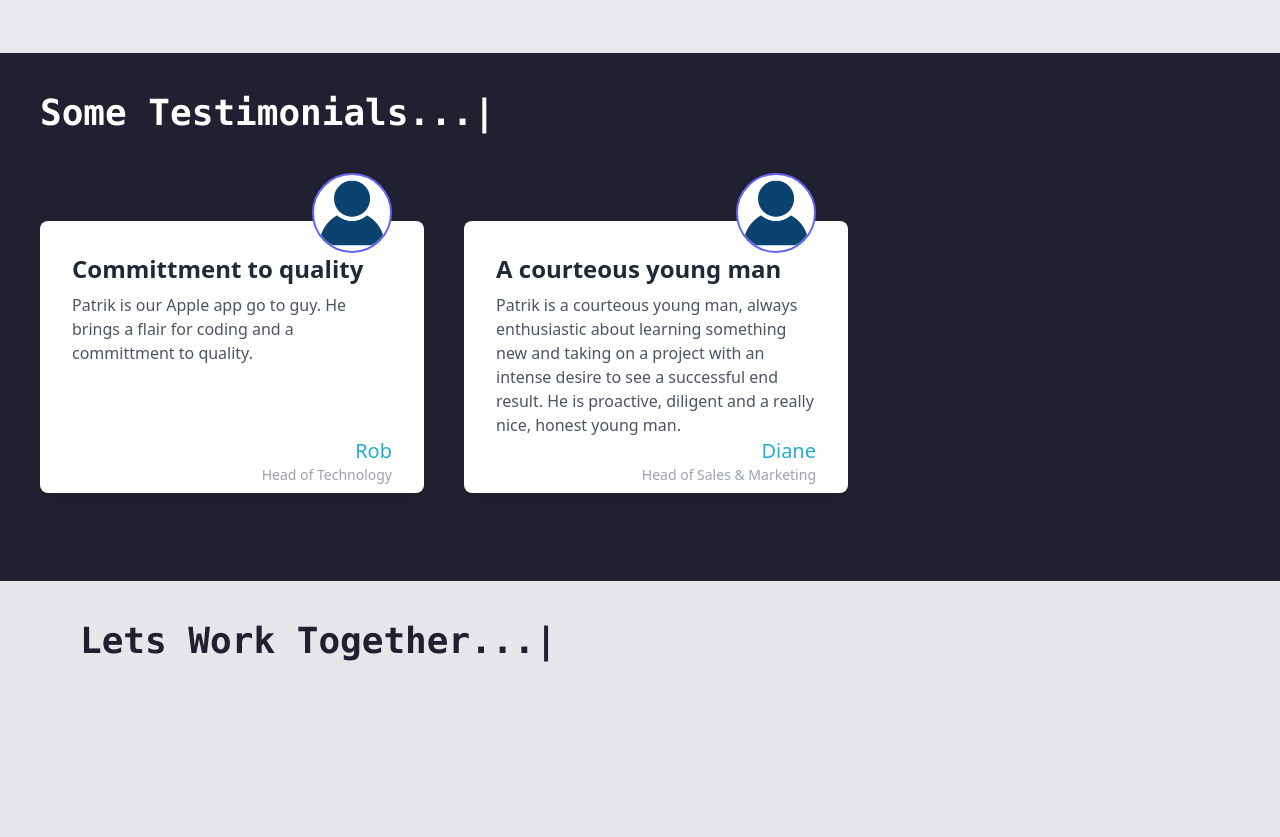
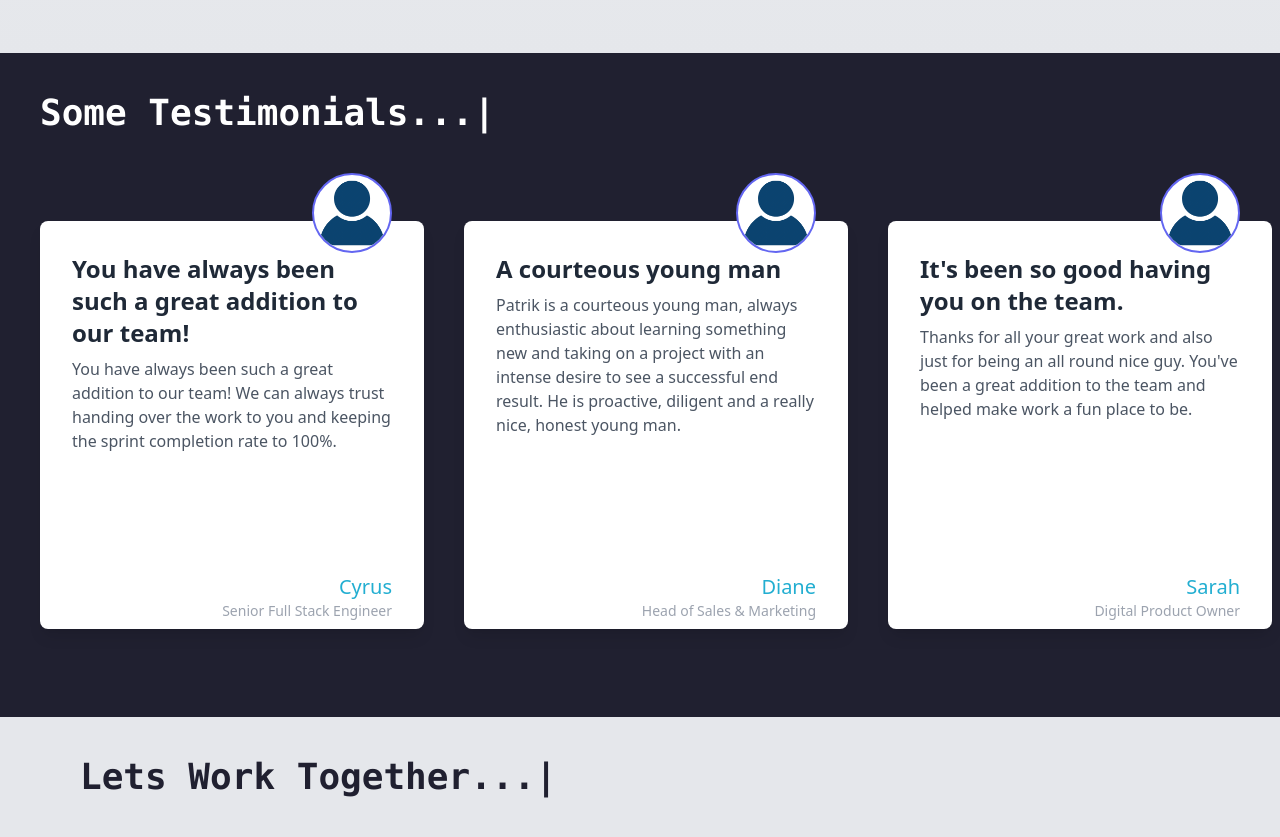
Before and after one commit to Patrik-Star/my-Portfolio, a React (Create React App) app: page / in a window 1280 px wide. Shown: the part 4760-5597 px from the top of the page. Built offline with nearby package versions, Linux system fonts and the light colour scheme; what @tailwindcss/typography would draw is missing.

Commit message:
testimonial cards and plygrd

```diff
--- a/src/components/Home/HomeTestimonial.js
+++ b/src/components/Home/HomeTestimonial.js
@@ -5,6 +5,9 @@ import testimonialArray from '../../content/testimonialData'
 
 
 function HomeTestimonial() {
+
+    const shuffle = arr => [...arr].sort(() => Math.random() - 0.5);
+    const newTestimonialArray = shuffle(testimonialArray);
 
     return (
         <div className="w-full bg-c-black pt-10 sm:justify-center">
@@ -16,9 +19,9 @@ function HomeTestimonial() {
                         100
                         ]} />
             </h1>
-            <div className="w-full overflow-x-scroll">
+            <div className="w-full overflow-x-auto">
                 <div className="inline-flex overflow-x-scroll flex-nowrap space-x-10 py-20">
-                    {testimonialArray && testimonialArray.map((el, index) => (
+                    {testimonialArray && newTestimonialArray.map((el, index) => (
                         <HomeTestimonialCard index={index} name={el.Name} title={el.title} body={el.body} image={el.image} link={el.link} jobPosition={el.jobPosition}/>
                     ))}
                 </div>
--- a/src/components/Playground/playground.js
+++ b/src/components/Playground/playground.js
@@ -1,8 +1,7 @@
 import React from "react";
-// import video from '../../images/starFields.mp4';
 import Calculator from "./calculator";
-import DynamicCard from "./playground_dynamicCard";
-import Animation from "./animation";
+// import DynamicCard from "./playground_dynamicCard";
+// import Animation from "./animation";
 
 export default function Post() {
 
@@ -14,19 +13,14 @@ export default function Post() {
                 <h2 className="text-lg text-gray-500 flex justify-center mb-12 ">This is my showcase of cool Reactjs Components</h2>
             </section>
 
-            {/* <section className="showcase w-full">
-                <video src={video} autoPlay={true} loop={true} muted={true}></video>
-                <h1 className="title text-center h-54 bg-black">PLAYGROUND</h1>
-            </section> */}
-
             <br />
             <div className="block md:flex mx-1 md:mx-5 ">
                 <Calculator />
-                <DynamicCard />
+                {/* <DynamicCard /> */}
             </div>
-            <div className="w-full flex flex-row justify-between">
+            {/* <div className="w-full flex flex-row justify-between">
                 <Animation />
-            </div>
+            </div> */}
         </main>
     )
 }
--- a/src/content/ProjectsData.json
+++ b/src/content/ProjectsData.json
@@ -55,7 +55,7 @@
         "title": "DJMIA",
         "place": "Datacom NZ",
         "projectType": "Cloud Development",
-        "date": "september 2022",
+        "date": "September 2022",
         "body": "Writing Infrastructre as code in Typescript to use AWS's CDK to deploy resources in AWS such as lambda functions in nodeJS while using Selenium, Deployed using Docker containers.",
         "tags": ["AWS", "AWS CDK", "Typescript", "AWS Architecture", "AWS Lambda", "NodeJs", "DynamoDB", "Selenium", "Docker"],
         "link": "Internal Project"
@@ -65,7 +65,7 @@
         "title": "Carbon Ofset",
         "place": "Datacom NZ",
         "projectType": "Full Stack",
-        "date": "Present",
+        "date": "November 2023",
         "body": "Updating and maintaining both frontend and backend code for a web application, producing high quality UI designs and updating our REST API backend to add aditional features. ",
         "tags": ["ReactJS", "TailwindCSS", "Typescript", "Cypress testing", "Jest", "Figma", "Jira", "Nodejs", "expressjs", "REST API", "DynamoDB", "Git", "GitHub","Teamwork", "Agile"],
         "link": "https://carbonoffsets.nrma.com.au/climate/"
--- a/src/content/testimonialData.js
+++ b/src/content/testimonialData.js
@@ -16,6 +16,70 @@ const TestimonialArray = [
         image: personImage,
         link: "https://appworx.nz",
         jobPosition: "Head of Sales & Marketing"
+    },
+    {
+        Name: "Darwin",
+        title: "Great work ethic",
+        body: "Thanks for being part of the team and we all appreciate your work. I know how awesome you are at what you do. Great work ethic and super cool workplace attitude.",
+        image: personImage,
+        link: "",
+        jobPosition: "Full Stack Developer"
+    },
+    {
+        Name: "Joelene",
+        title: "It's been a pleasure working with you!",
+        body: "You've brought in such a bright and positive energy and your coding skills are beyond your years of experience. It's been incredible to witness your talent and passion on our Carbon Offset work. Your dedication, problem-solving skills and enthusiasm for coding have not only inspired me but have made our project truly remarkable with the consistent 100% sprint completion.",
+        image: personImage,
+        link: "",
+        jobPosition: "Specialist Developer"
+    },
+    {
+        Name: "Sarah",
+        title: "It's been so good having you on the team.",
+        body: "Thanks for all your great work and also just for being an all round nice guy. You've been a great addition to the team and helped make work a fun place to be.",
+        image: personImage,
+        link: "",
+        jobPosition: "Digital Product Owner"
+    },
+    {
+        Name: "Shay",
+        title: "You've been an absolute star to work with!",
+        body: "Love all the energy and good vibes you bring to the team which will be missed! I'm sure wherever you go, you'll do absolutely amazing!!",
+        image: personImage,
+        link: "",
+        jobPosition: "Business Analyst"
+    },
+    {
+        Name: "Raymond",
+        title: "Jack of all trades!",
+        body: "Our all in one team member. It has been awesome working with you. Surely you would succeed on anywhere you go. Keep in touch and all the best for your next adventure.",
+        image: personImage,
+        link: "",
+        jobPosition: "Techical Lead"
+    },
+    {
+        Name: "Rogin",
+        title: "You are such an amazing person with an awesome friendly personality",
+        body: "It was so nice to know you and work with you. You are such an amazing person with an awesome friendly personality and surely a Jack of all trades! You made a huge impact on the spirit of our team and being the best buddy with such a positive attitude. I wish you all the very best and I am sure that you will do wonders with any team you will join.",
+        image: personImage,
+        link: "",
+        jobPosition: "Business Analyst Lead / Product Ownder"
+    },
+    {
+        Name: "Tahir",
+        title: "It's rare to see someone so young and talented",
+        body: "It's rare to see someone so young and talented, but also with such a strong work ethic and positive attitude to go with it. You've got all the 'soft' skills to really push yourself to the next level and no doubt in the future, take your career wherever you wish to take it.",
+        image: personImage,
+        link: "",
+        jobPosition: "BA Practice Manager"
+    },
+    {
+        Name: "Cyrus",
+        title: "You have always been such a great addition to our team!",
+        body: "You have always been such a great addition to our team! We can always trust handing over the work to you and keeping the sprint completion rate to 100%. ",
+        image: personImage,
+        link: "",
+        jobPosition: "Senior Full Stack Engineer"
     }
 ]
 
--- a/src/content/timelineData.json
+++ b/src/content/timelineData.json
@@ -27,7 +27,7 @@
         "cards": [
             {
                 "date": "1st year",
-                "title": "compsci",
+                "title": "Compsci",
                 "body": "I was just trying to get used to Uni life. Attending my classes and learning the foundations in computer science such as Python, Java, and data structures"
             },
             {
@@ -37,7 +37,7 @@
             },
             {
                 "date": "3rd year",
-                "title": "branching out to infosys",
+                "title": "Branching out to infosys",
                 "body": "During my third year, I took a lot of Infomation system papers to unerstand the other parts to computer science. This included topics such as Enterprise platforms and learning to be a Business analysis"
             }
         ]
@@ -80,7 +80,7 @@
     {
         "subtitle": "Datacom",
         "main": "Time to learn everything!",
-        "body": "welcome to being a software developer in the largest software development company in New Zealand.",
+        "body": "Welcome to being a software developer in the largest software development company in New Zealand.",
         "button": "",
         "href": "",
         "cards": [
```
Also changed, not shown: 1 other file (tests, documents, lock files or other folders).
